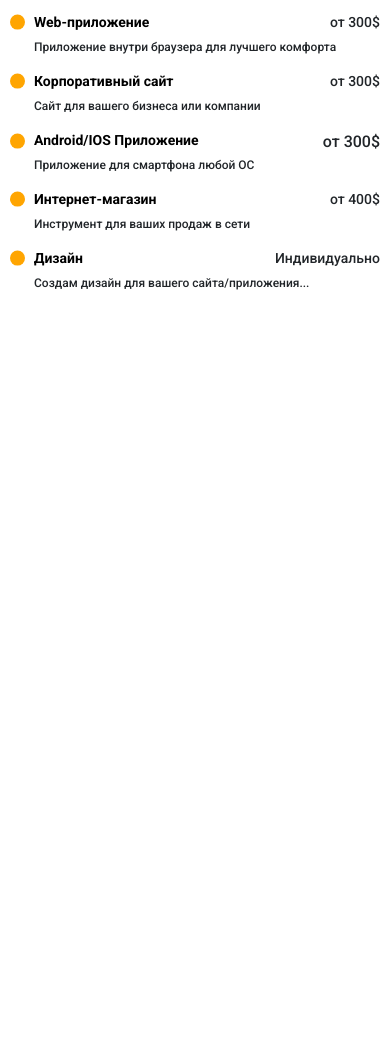
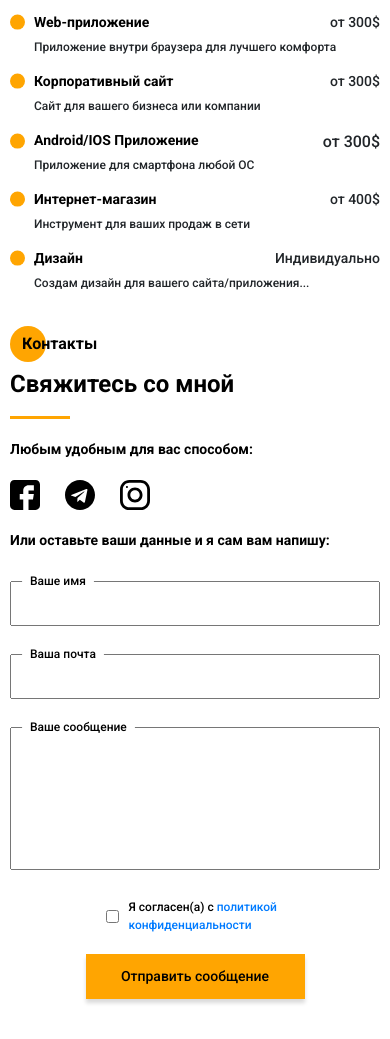
Before and after one commit to AnatoliiMikhov/portfolio, a website: page src/index.html in a window 390 px wide. Shown: the part 7928-8967 px from the top of the page. Before the commit the page ends 8220 px from the top, so only its background shows below. Drawn offline with nearby package versions, Linux system fonts and the light colour scheme; files that its build step writes are made by us from their sources; files whose address does not match are found by name.

Commit message:
contacts adaptive styles

```diff
--- a/src/index.html
+++ b/src/index.html
@@ -692,15 +692,20 @@
 			</div>
 		</section>
 
-		<!-- <section class="contact">
+		<section class="contact">
 			<div class="container">
 				<div class="contact__wrapper">
 					<div class="contact__column">
 						<div class="contact__photo">
-							<img src="img/my_photo.jpg"
-								alt="I am">
+							<picture>
+								<source type="image/webp"
+									srcset="img/my_photo.webp">
+								<img src="img/my_photo.jpg"
+									alt="I am">
+							</picture>
 						</div>
 					</div>
+
 					<div class="contact__column">
 						<h2 class="title title_section contact__title">Контакты</h2>
 						<div class="subtitle contact__subtitle">Свяжитесь со мной</div>
@@ -768,7 +773,7 @@
 					</div>
 				</div>
 			</div>
-		</section> -->
+		</section>
 
 	</main>
 
--- a/src/sass/blocks/contacts/_contacts-media.scss
+++ b/src/sass/blocks/contacts/_contacts-media.scss
@@ -1,11 +1,88 @@
-@media (max-width: 1199.98px) {}
+@media (max-width: 1199.98px) {
+	.contact {
+		padding: 5rem 0;
 
-@media (max-width: 991.98px) {}
+		&__wrapper {
+			grid-template: 600px/370px 560px;
+		}
 
-@media (max-width: 767.98px) {}
+		&-form {
+			&__wrapper {
+				grid-template: 45px 190px auto/repeat(2, 275px);
+			}
+		}
+	}
+}
 
-@media (max-width: 575.98px) {}
 
-@media (max-width: 424.98px) {}
+@media (max-width: 991.98px) {
+	.contact {
+		padding: 3rem 0;
 
-@media (max-width: 374.98px) {}
+		&__divider {
+			margin-top: 20px;
+		}
+
+		&__wrapper {
+			grid-template: 400px auto / 1fr;
+			row-gap: 32px;
+		}
+
+		&-form {
+			&__wrapper {
+				grid-template: 45px 190px auto/repeat(2, 350px);
+			}
+		}
+	}
+}
+
+@media (max-width: 767.98px) {
+	.contact {
+		padding: 2.5rem 0;
+
+		&__wrapper {
+			grid-template: auto / 1fr;
+		}
+
+		&__column:first-child {
+			display: none;
+		}
+
+		&-form {
+			&__wrapper {
+				grid-template: 45px 190px auto/repeat(2, 255px);
+			}
+
+			&__triggers {
+				column-gap: 16px;
+			}
+		}
+	}
+}
+
+@media (max-width: 575.98px) {
+	.contact {
+		&-form {
+			&__wrapper {
+				grid-template: repeat(2, 45px) 143px auto/1fr;
+				row-gap: 28px;
+			}
+
+			&__textarea {
+				grid-column: unset;
+			}
+
+			&__triggers {
+				grid-column: unset;
+				grid-template-columns: 219px;
+				justify-content: center;
+				row-gap: 20px;
+			}
+
+			&-policy {
+				order: -1;
+				padding: 0 20px;
+			}
+		}
+	}
+}
--- a/src/sass/blocks/contacts/_contacts.scss
+++ b/src/sass/blocks/contacts/_contacts.scss
@@ -104,14 +104,15 @@
 			label {
 				display: block;
 				position: absolute;
-				top: -8px;
+				top: -6px;
 				left: 12px;
 				background: #fff;
 				margin-bottom: 0;
 				padding: 0 8px;
 				font-size: 12px;
 				color: $text-color;
-				line-height: 18px;
+				line-height: 1;
+				border-radius: 8px;
 			}
 		}
 
--- a/src/sass/style.scss
+++ b/src/sass/style.scss
@@ -75,3 +75,4 @@
 @import 'blocks/progress/progress-media';
 @import 'blocks/portfolio/portfolio-media';
 @import 'blocks/price/price-media';
+@import 'blocks/contacts/contacts-media';
```
